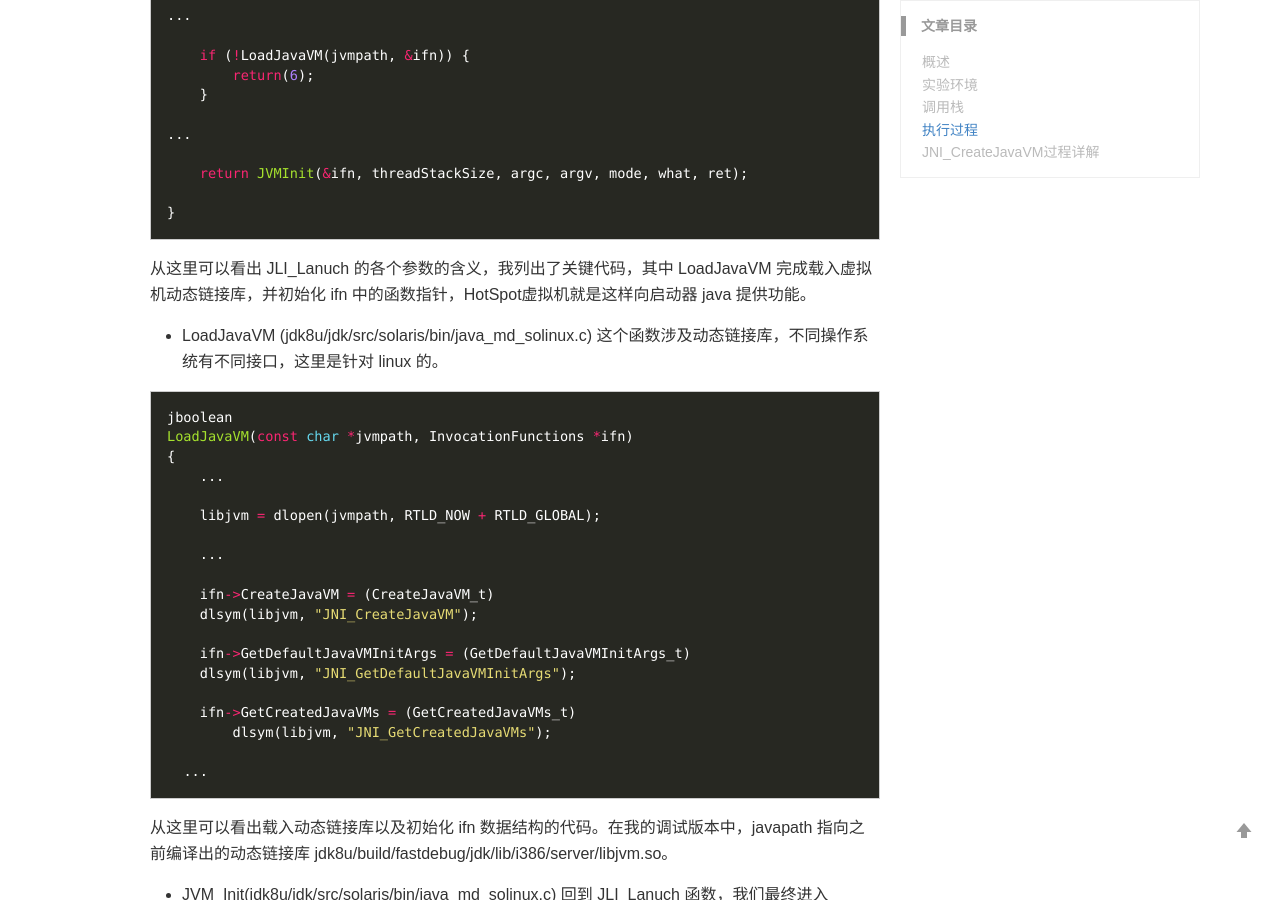
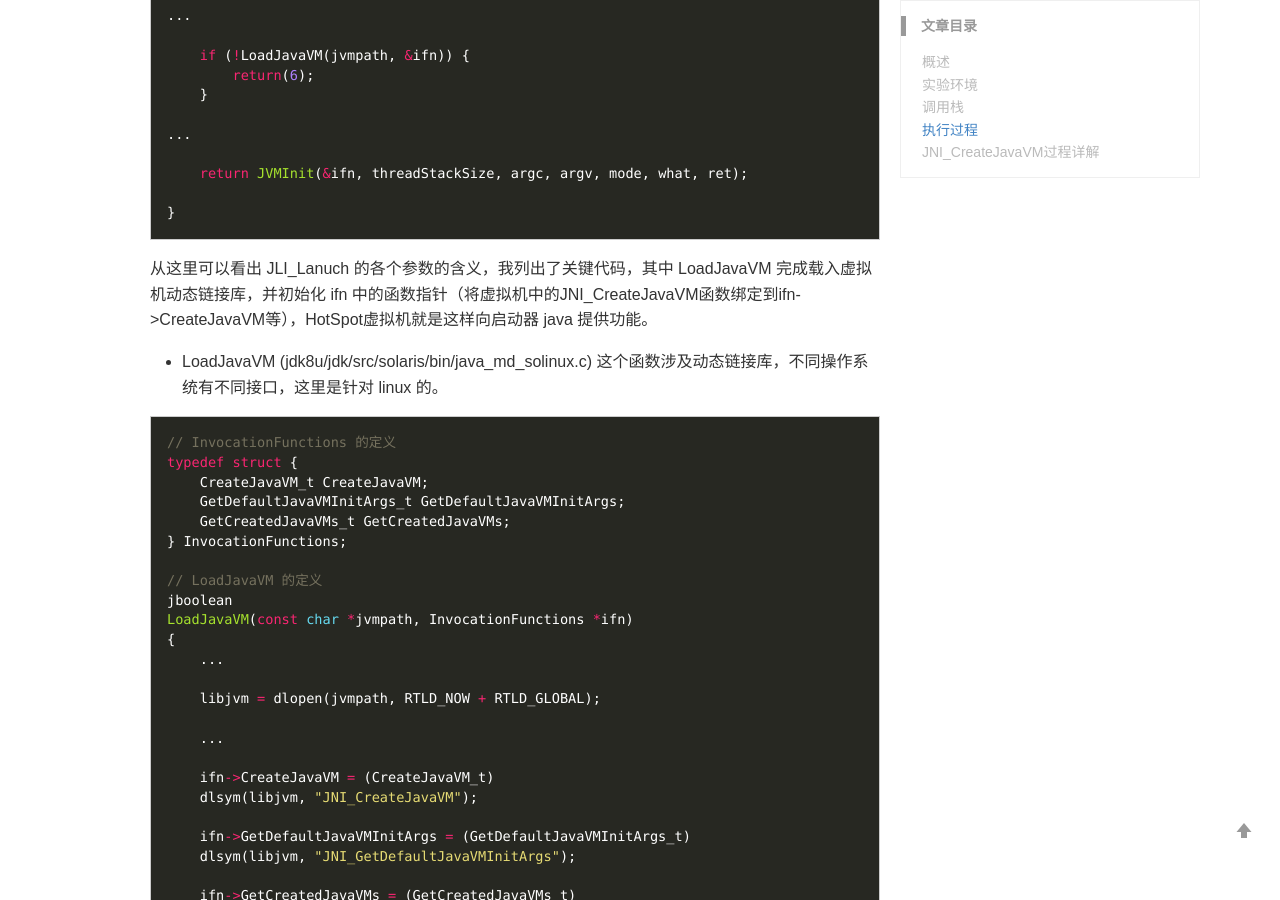
Before and after one commit to MazFactor/mzlongblog, a Jekyll site: the page built from _posts/2021-02-15-深入理解Java虚拟机笔记（一）（附录）-Java虚拟机启动与运行.md, in a window 1280 px wide and 900 px high, scrolled down 3963 px. Built offline with Jekyll 4.4.1, drawn with Linux system fonts in a browser that asks for light colours; comment, search, counter and statistics services are not loaded; some of the changed text lies outside the part shown.

Commit message:
2021022401

````diff
--- a/_posts/2021-02-15-深入理解Java虚拟机笔记（一）（附录）-Java虚拟机启动与运行.md
+++ b/_posts/2021-02-15-深入理解Java虚拟机笔记（一）（附录）-Java虚拟机启动与运行.md
@@ -178,11 +178,19 @@ JLI_Launch(int argc, char ** argv,              /* main argc, argc */
 
 }
 ```
-从这里可以看出 JLI_Lanuch 的各个参数的含义，我列出了关键代码，其中 LoadJavaVM 完成载入虚拟机动态链接库，并初始化 ifn 中的函数指针，HotSpot虚拟机就是这样向启动器 java 提供功能。
+从这里可以看出 JLI_Lanuch 的各个参数的含义，我列出了关键代码，其中 LoadJavaVM 完成载入虚拟机动态链接库，并初始化 ifn 中的函数指针（将虚拟机中的JNI_CreateJavaVM函数绑定到ifn->CreateJavaVM等），HotSpot虚拟机就是这样向启动器 java 提供功能。
 * LoadJavaVM (jdk8u/jdk/src/solaris/bin/java_md_solinux.c)
 这个函数涉及动态链接库，不同操作系统有不同接口，这里是针对 linux 的。
 
 ```c++
+// InvocationFunctions 的定义
+typedef struct {
+    CreateJavaVM_t CreateJavaVM;
+    GetDefaultJavaVMInitArgs_t GetDefaultJavaVMInitArgs;
+    GetCreatedJavaVMs_t GetCreatedJavaVMs;
+} InvocationFunctions;
+
+// LoadJavaVM 的定义
 jboolean
 LoadJavaVM(const char *jvmpath, InvocationFunctions *ifn)
 {
````
